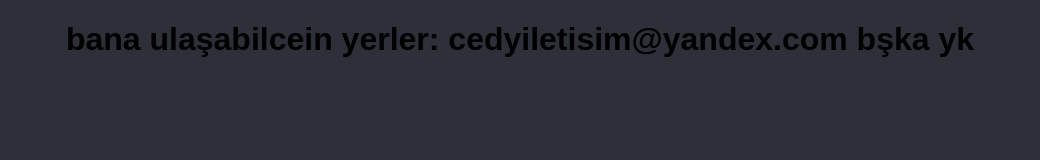
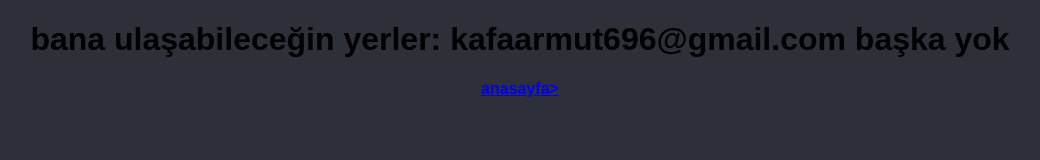
Before and after one commit to cedygames/web, a plain HTML site: page iletisim.html in a window 1280 px wide. Shown: the whole page, without its empty margins (120-1160 px from the left). Drawn offline with Linux system fonts and the light colour scheme.

Commit message:
Update iletisim.html

```diff
--- a/iletisim.html
+++ b/iletisim.html
@@ -11,7 +11,7 @@
  			font-family: 'Noto Sans JP', sans-serif;
  		}
  	</style>
-<center><h1>bana ulaşabilcein yerler: cedyiletisim@yandex.com bşka yk</h1></center>
-
+<center><h1>bana ulaşabileceğin yerler: kafaarmut696@gmail.com başka yok</h1></center>
+<center><p><h4><a href="index.html">anasayfa></a></h4></p></center>
 </body>
 </html>
```
